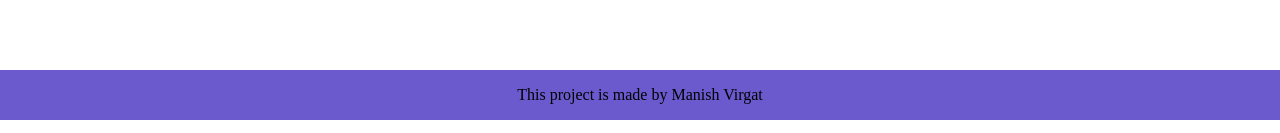
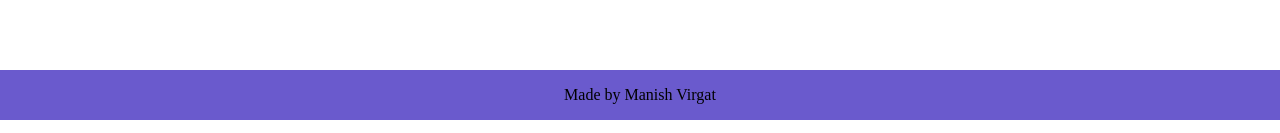
Before and after one commit to manish-virgat/Background-Color-Changer, a plain HTML site: page index.html in a window 1280 px wide. Shown: the part 680-813 px from the top of the page. Drawn offline with Linux system fonts and the light colour scheme.

Commit message:
update index.html

```diff
--- a/index.html
+++ b/index.html
@@ -13,7 +13,7 @@
         <p>
 
         </p>
-        This project is made by Manish Virgat
+        Made by Manish Virgat
         <p>
 
         </p>
```
